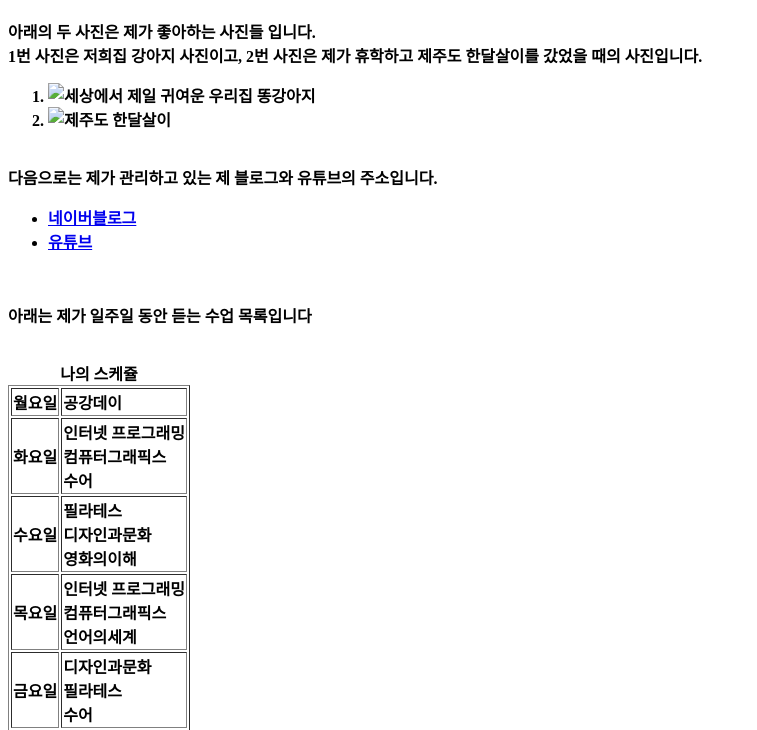
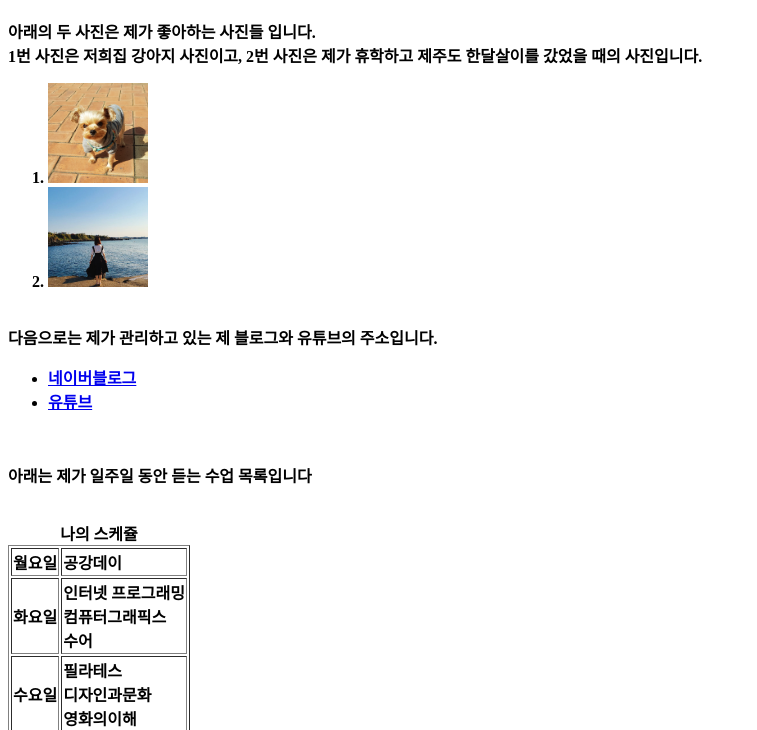
Before and after one commit to 2018147570/HomeworkRepository, a plain HTML site: page LAB1/index.html in a window 1280 px wide. Shown: the part 70-800 px from the top of the page, without its empty margins (0-757 px from the left). Drawn offline with Linux system fonts and the light colour scheme.

Commit message:
Assginment1

```diff
--- a/LAB1/index.html
+++ b/LAB1/index.html
@@ -12,8 +12,8 @@
         <br/>
         1번 사진은 저희집 강아지 사진이고, 2번 사진은 제가 휴학하고 제주도 한달살이를 갔었을 때의 사진입니다.</p>
         <ol>
-        <li><img src = "./LAB1/세레나.jpg" width="100" height="100" alt="세상에서 제일 귀여운 우리집 똥강아지"></li>
-        <li><img src = "./LAB1/제주도.jpg" width="100" height="100" alt="제주도 한달살이"></li>
+        <li><img src = "./세레나.jpg" width="100" height="100" alt="세상에서 제일 귀여운 우리집 똥강아지"></li>
+        <li><img src = "./제주도.jpg" width="100" height="100" alt="제주도 한달살이"></li>
             </ol>
         <br/>
         다음으로는 제가 관리하고 있는 제 블로그와 유튜브의 주소입니다.
```
